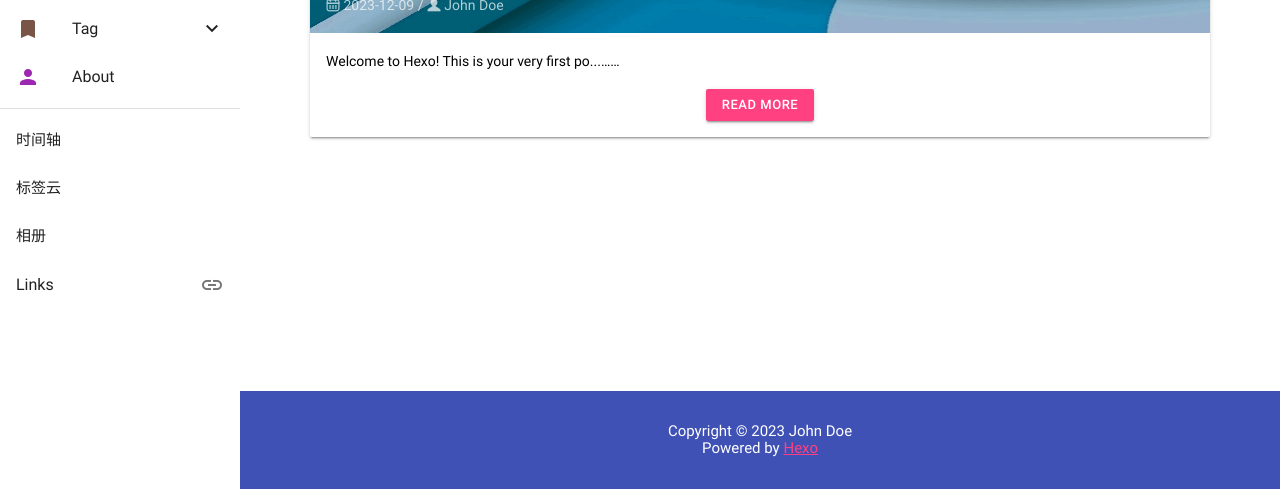
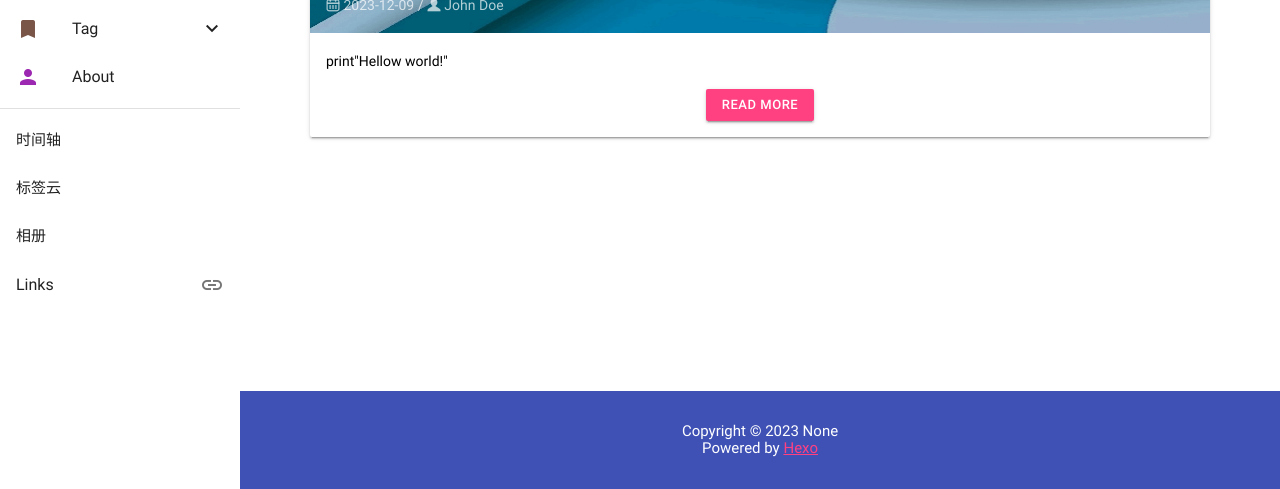
Before and after one commit to KustuTear/KustuTear.github.io, a plain HTML site: page index.html in a window 1280 px wide. Shown: the part 311-800 px from the top of the page. Drawn offline with Linux system fonts and the light colour scheme; files whose address does not match are found by name.

Commit message:
Update index.html

```diff
--- a/index.html
+++ b/index.html
@@ -8,7 +8,7 @@
   <meta name="renderer" content="webkit">
 
 
-  <title>Hexo</title>
+  <title>KustuTear的小站</title>
 
   <link rel="shortcut icon" href="/images/favicon.png">
   <link rel="alternate" href="/atom.xml" title="Hexo" type="application/atom+xml">
@@ -187,7 +187,7 @@
     </a>
     <div class="mdui-card-content mdui-typo">
 
-        Welcome to Hexo! This is your very first po...……
+        print"Hellow world!"
 
     </div>
     <div class="mdui-text-center">
@@ -218,7 +218,7 @@
 
   </div>
   <div class="mdui-p-y-1 mdui-text-center">
-    Copyright &copy; 2023 John Doe<br>
+    Copyright &copy; 2023 None<br>
     Powered by <a href="https://hexo.io/" target="_blank" class="mdui-text-color-theme-accent">Hexo</a>
 
   </div>
```
